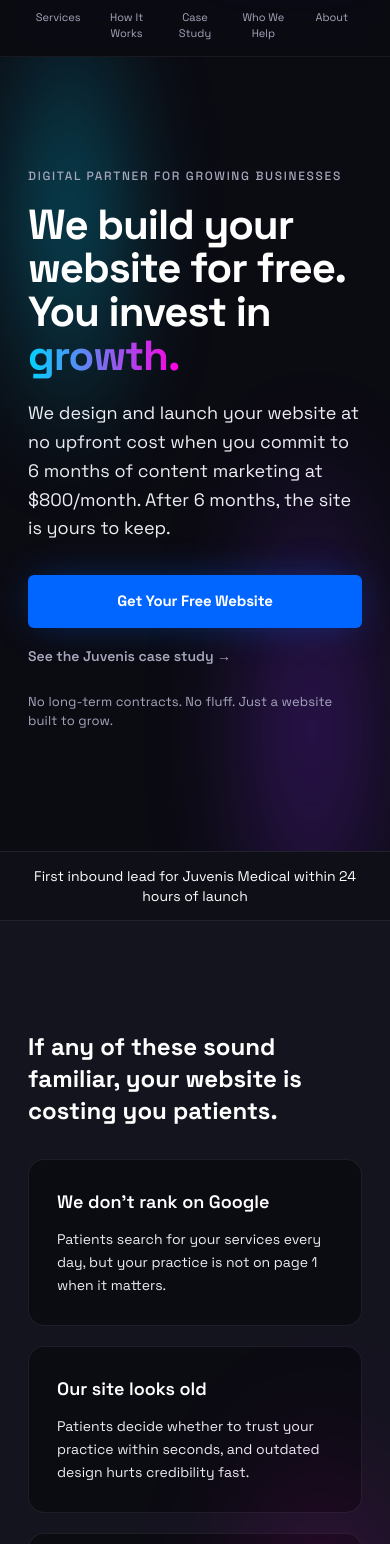
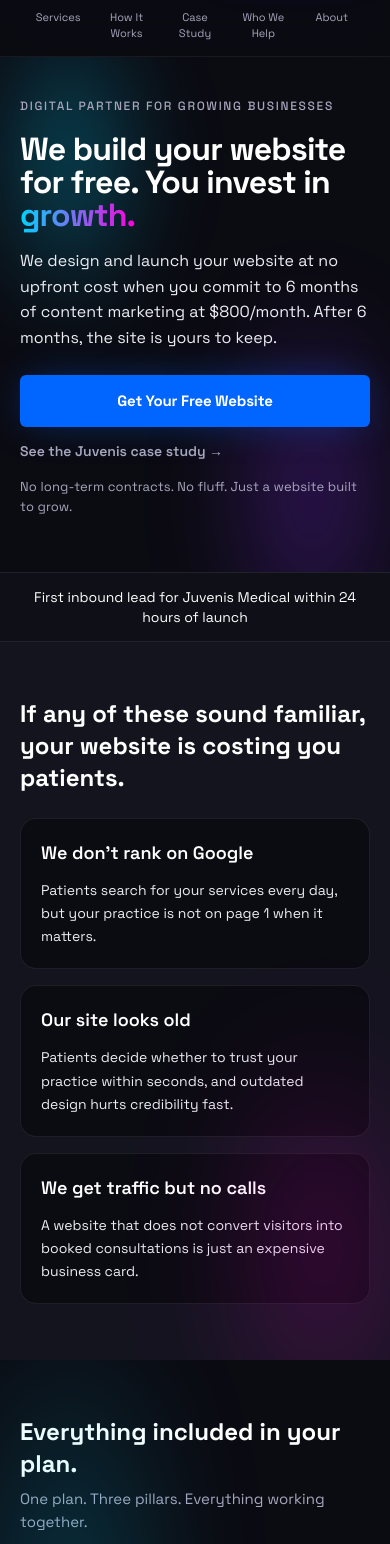
Before and after one commit to peterluke101/peterlukedigital-site, a Next.js app: page / in a window 390 px wide. Shown: the part 101-1645 px from the top of the page. Built offline with nearby package versions, Linux system fonts and the light colour scheme; no server answers.

Commit message:
Tighten mobile spacing on homepage

```diff
--- a/app/page.tsx
+++ b/app/page.tsx
@@ -193,7 +193,7 @@ export default function Home() {
         <section id="top" className="relative overflow-hidden bg-background scroll-mt-24">
           <div className="pointer-events-none absolute -left-[10%] -top-[20%] h-[80%] w-[55%] bg-[radial-gradient(ellipse,rgba(0,212,255,0.35),transparent_60%)] blur-[40px]" />
           <div className="pointer-events-none absolute -bottom-[30%] -right-[10%] h-[90%] w-[60%] bg-[radial-gradient(ellipse,rgba(138,43,255,0.3),transparent_65%)] blur-[40px]" />
-          <div className="relative z-[2] mx-auto grid w-full max-w-[1200px] items-center gap-12 px-7 pb-[120px] pt-[110px] lg:grid-cols-[1.1fr_1fr]">
+          <div className="relative z-[2] mx-auto grid w-full max-w-[1200px] items-center gap-12 px-5 pb-14 pt-10 md:px-7 md:pb-[120px] md:pt-[110px] lg:grid-cols-[1.1fr_1fr]">
             <div>
               <p className="mb-[18px] text-[12px] font-medium uppercase tracking-[0.14em] text-muted">
                 DIGITAL PARTNER FOR GROWING BUSINESSES
@@ -202,7 +202,7 @@ export default function Home() {
                 initial={{ opacity: 0, y: 16 }}
                 animate={{ opacity: 1, y: 0 }}
                 transition={{ duration: 0.55, ease: "easeOut" }}
-                className="max-w-4xl text-[clamp(42px,5.2vw,64px)] font-bold leading-[1.04] tracking-[-0.025em] text-text"
+                className="max-w-4xl text-[clamp(32px,8vw,64px)] md:text-[clamp(42px,5.2vw,64px)] font-bold leading-[1.04] tracking-[-0.025em] text-text"
               >
                 We build your website for free. You invest in{" "}
                 <span className="bg-[linear-gradient(90deg,#00D4FF,#FF00E0)] bg-clip-text text-transparent">
@@ -213,7 +213,7 @@ export default function Home() {
                 initial={{ opacity: 0, y: 16 }}
                 animate={{ opacity: 1, y: 0 }}
                 transition={{ duration: 0.55, delay: 0.08, ease: "easeOut" }}
-                className="mt-[22px] max-w-[560px] text-[18px] leading-[1.6] text-text-bright"
+                className="mt-4 max-w-[560px] text-[16px] md:mt-[22px] md:text-[18px] leading-[1.6] text-text-bright"
               >
                 We design and launch your website at no upfront cost when you
                 commit to 6 months of content marketing at $800/month. After 6
@@ -223,7 +223,7 @@ export default function Home() {
                 initial={{ opacity: 0, y: 16 }}
                 animate={{ opacity: 1, y: 0 }}
                 transition={{ duration: 0.55, delay: 0.16, ease: "easeOut" }}
-                className="mt-8 flex flex-col flex-wrap gap-[18px] sm:flex-row sm:items-center"
+                className="mt-6 flex flex-col flex-wrap gap-[14px] md:mt-8 md:gap-[18px] sm:flex-row sm:items-center"
               >
                 <a
                   href={calendlyLink}
@@ -241,7 +241,7 @@ export default function Home() {
                   See the Juvenis case study →
                 </a>
               </motion.div>
-              <p className="mt-[26px] text-[13px] tracking-[0.01em] text-muted">
+              <p className="mt-4 text-[13px] md:mt-[26px] tracking-[0.01em] text-muted">
                 No long-term contracts. No fluff. Just a website built to grow.
               </p>
             </div>
@@ -264,12 +264,12 @@ export default function Home() {
 
         <MotionSection id="problems" className="relative overflow-hidden bg-surface scroll-mt-24">
           <div className="pointer-events-none absolute -right-[10%] bottom-[-20%] h-[70%] w-[55%] bg-[radial-gradient(ellipse,rgba(255,0,224,0.28),transparent_65%)] blur-[60px]" />
-          <div className="mx-auto w-full max-w-[1200px] px-7 py-[110px]">
+          <div className="mx-auto w-full max-w-[1200px] px-5 py-14 md:px-7 md:py-[110px]">
             <h2 className="max-w-3xl text-2xl font-bold text-text sm:text-3xl">
               If any of these sound familiar, your website is costing you
               patients.
             </h2>
-            <div className="mt-8 grid gap-5 md:grid-cols-3">
+            <div className="mt-6 grid gap-4 md:mt-8 md:gap-5 md:grid-cols-3">
               {[
                 {
                   title: "We don't rank on Google",
@@ -286,7 +286,7 @@ export default function Home() {
               ].map((item) => (
                 <div
                   key={item.title}
-                  className="rounded-2xl border border-[rgba(255,255,255,0.08)] bg-background p-[28px] transition-colors duration-200 hover:border-[rgba(255,255,255,0.14)]"
+                  className="rounded-2xl border border-[rgba(255,255,255,0.08)] bg-background p-5 md:p-[28px] transition-colors duration-200 hover:border-[rgba(255,255,255,0.14)]"
                 >
                   <h3 className="text-lg font-semibold text-text">
                     {item.title}
@@ -303,12 +303,12 @@ export default function Home() {
         <MotionSection id="services" className="relative overflow-hidden bg-background scroll-mt-24">
           <div className="pointer-events-none absolute -left-[10%] top-[-10%] h-[70%] w-[55%] bg-[radial-gradient(ellipse,rgba(0,212,255,0.30),transparent_65%)] blur-[60px]" />
           <div className="pointer-events-none absolute right-[-5%] bottom-[-10%] h-[50%] w-[40%] bg-[radial-gradient(ellipse,rgba(138,43,255,0.25),transparent_65%)] blur-[50px]" />
-          <div className="mx-auto w-full max-w-[1200px] px-7 py-[110px]">
+          <div className="mx-auto w-full max-w-[1200px] px-5 py-14 md:px-7 md:py-[110px]">
             <h2 className="text-2xl font-bold text-text sm:text-3xl">
               Everything included in your plan.
             </h2>
-            <p className="mt-3 text-[16px] text-muted">One plan. Three pillars. Everything working together.</p>
-            <div className="mt-8 grid gap-5 md:grid-cols-3">
+            <p className="mt-2 text-[15px] text-muted md:mt-3 md:text-[16px]">One plan. Three pillars. Everything working together.</p>
+            <div className="mt-6 grid gap-4 md:mt-8 md:gap-5 md:grid-cols-3">
               {[
                 {
                   icon: "🖥️",
@@ -340,7 +340,7 @@ export default function Home() {
               ].map((service) => (
                 <div
                   key={service.title}
-                  className="relative overflow-hidden rounded-2xl border border-[rgba(255,255,255,0.08)] bg-surface-elevated p-[28px] transition-colors duration-200 hover:border-[rgba(255,255,255,0.14)]"
+                  className="relative overflow-hidden rounded-2xl border border-[rgba(255,255,255,0.08)] bg-surface-elevated p-5 md:p-[28px] transition-colors duration-200 hover:border-[rgba(255,255,255,0.14)]"
                 >
                   <div className="absolute inset-x-0 top-0 h-[2px] bg-[linear-gradient(45deg,#00D4FF,#0066FF,#00F5A0,#8A2BFF,#FF00E0)]" />
                   <ServiceIcon>{service.icon}</ServiceIcon>
@@ -363,11 +363,11 @@ export default function Home() {
 
         <MotionSection id="how-it-works" className="relative overflow-hidden bg-surface scroll-mt-24">
           <div className="pointer-events-none absolute left-[30%] top-[-20%] h-[80%] w-[50%] bg-[radial-gradient(ellipse,rgba(138,43,255,0.30),transparent_65%)] blur-[60px]" />
-          <div className="mx-auto w-full max-w-[1200px] px-7 py-[110px]">
+          <div className="mx-auto w-full max-w-[1200px] px-5 py-14 md:px-7 md:py-[110px]">
             <h2 className="text-2xl font-bold text-text sm:text-3xl">
               Simple process. Fast results.
             </h2>
-            <div className="mt-8 grid gap-6 md:grid-cols-3">
+            <div className="mt-6 grid gap-4 md:mt-8 md:gap-6 md:grid-cols-3">
               {[
                 "Free Audit 20 min",
                 "We Build & Optimize",
@@ -375,7 +375,7 @@ export default function Home() {
               ].map((step, index) => (
                 <div
                   key={step}
-                  className="rounded-2xl border border-[rgba(255,255,255,0.08)] bg-surface-elevated p-[28px]"
+                  className="rounded-2xl border border-[rgba(255,255,255,0.08)] bg-surface-elevated p-5 md:p-[28px]"
                 >
                   <p className="text-[13px] font-bold tracking-[0.14em] text-cyan uppercase">
                     Step {index + 1}
@@ -392,11 +392,11 @@ export default function Home() {
         <MotionSection id="pricing" className="relative overflow-hidden bg-background scroll-mt-24">
           <div className="pointer-events-none absolute -right-[5%] top-[-10%] h-[80%] w-[55%] bg-[radial-gradient(ellipse,rgba(0,212,255,0.32),transparent_65%)] blur-[60px]" />
           <div className="pointer-events-none absolute -left-[10%] bottom-[-20%] h-[60%] w-[45%] bg-[radial-gradient(ellipse,rgba(255,0,224,0.25),transparent_65%)] blur-[50px]" />
-          <div className="mx-auto w-full max-w-[1200px] px-7 py-[110px]">
+          <div className="mx-auto w-full max-w-[1200px] px-5 py-14 md:px-7 md:py-[110px]">
             <h2 className="text-2xl font-bold text-text sm:text-3xl">
               Simple, Transparent Pricing
             </h2>
-            <div className="mt-8 max-w-2xl rounded-2xl border border-[rgba(255,255,255,0.08)] bg-surface-elevated p-[28px]">
+            <div className="mt-6 max-w-2xl rounded-2xl md:mt-8 border border-[rgba(255,255,255,0.08)] bg-surface-elevated p-5 md:p-[28px]">
               <div className="flex items-start justify-between">
                 <p className="text-sm font-semibold uppercase tracking-[0.14em] text-cyan">
                   Growth Plan
@@ -449,12 +449,12 @@ export default function Home() {
 
         <MotionSection id="addons" className="relative overflow-hidden bg-surface scroll-mt-24">
           <div className="pointer-events-none absolute right-[-5%] top-[-10%] h-[70%] w-[50%] bg-[radial-gradient(ellipse,rgba(138,43,255,0.25),transparent_65%)] blur-[60px]" />
-          <div className="mx-auto w-full max-w-[1200px] px-7 py-[110px]">
+          <div className="mx-auto w-full max-w-[1200px] px-5 py-14 md:px-7 md:py-[110px]">
             <h2 className="text-2xl font-bold text-text sm:text-3xl">
               Also available.
             </h2>
-            <p className="mt-3 text-[16px] text-muted">One-time projects. No subscription required.</p>
-            <div className="mt-8 grid gap-5 md:grid-cols-3">
+            <p className="mt-2 text-[15px] text-muted md:mt-3 md:text-[16px]">One-time projects. No subscription required.</p>
+            <div className="mt-6 grid gap-4 md:mt-8 md:gap-5 md:grid-cols-3">
               {[
                 {
                   icon: "✦",
@@ -492,7 +492,7 @@ export default function Home() {
               ].map((addon) => (
                 <div
                   key={addon.title}
-                  className="rounded-2xl border border-[rgba(255,255,255,0.08)] bg-background p-[28px] transition-colors duration-200 hover:border-[rgba(255,255,255,0.14)]"
+                  className="rounded-2xl border border-[rgba(255,255,255,0.08)] bg-background p-5 md:p-[28px] transition-colors duration-200 hover:border-[rgba(255,255,255,0.14)]"
                 >
                   <div className="flex items-start justify-between">
                     <GradientRing size={36} />
@@ -520,7 +520,7 @@ export default function Home() {
                 </div>
               ))}
             </div>
-            <div className="mt-10 w-full overflow-hidden rounded-2xl border border-[rgba(255,255,255,0.08)]">
+            <div className="mt-6 w-full overflow-hidden md:mt-6 rounded-2xl border md:mt-10 border-[rgba(255,255,255,0.08)]">
               <Image
                 src="/assets/images/PLD-branding-guide.jpg"
                 alt="Brand identity example — Peter Luke Digital"
@@ -535,19 +535,19 @@ export default function Home() {
         <MotionSection id="case-study" className="relative overflow-hidden bg-background scroll-mt-24">
           <div className="pointer-events-none absolute -left-[5%] top-[-10%] h-[70%] w-[50%] bg-[radial-gradient(ellipse,rgba(0,212,255,0.28),transparent_65%)] blur-[60px]" />
           <div className="pointer-events-none absolute right-[-5%] bottom-[-10%] h-[60%] w-[45%] bg-[radial-gradient(ellipse,rgba(138,43,255,0.25),transparent_65%)] blur-[60px]" />
-          <div className="mx-auto w-full max-w-[1200px] px-7 py-[110px]">
+          <div className="mx-auto w-full max-w-[1200px] px-5 py-14 md:px-7 md:py-[110px]">
             <p className="text-[12px] font-medium uppercase tracking-[0.14em] text-muted">Client results</p>
             <h2 className="mt-3 text-2xl font-bold text-text sm:text-3xl">
               Real results. Real words.
             </h2>
-            <div className="mt-10 rounded-2xl border border-[rgba(255,255,255,0.08)] bg-surface-elevated p-[40px]">
+            <div className="mt-6 rounded-2xl border md:mt-10 border-[rgba(255,255,255,0.08)] bg-surface-elevated p-6 md:p-[40px]">
               <div className="flex items-start gap-4">
                 <GradientRing size={48} className="shrink-0 mt-1" />
                 <div>
                   <p className="text-[17px] leading-[1.7] text-muted italic">
                     &ldquo;Pete put together a brand-new, aesthetically pleasing, and technically superior site for me in less than 72 hours. We had a conversation about what I was looking for and within hours he was presenting me with rough outlines. He made the desired changes within minutes, and the site was live and generating leads/revenues within a day.&rdquo;
                   </p>
-                  <p className="mt-5 text-[22px] font-bold leading-[1.5] text-text italic">
+                  <p className="mt-4 text-[18px] font-bold leading-[1.5] md:text-[22px] text-text italic">
                     &ldquo;I have never worked with any web firm that is this responsive, this fast, this proficient and this professional.&rdquo;
                   </p>
                   <div className="mt-6 flex items-center gap-4">
@@ -577,7 +577,7 @@ export default function Home() {
 
         <MotionSection id="who-we-help" className="relative overflow-hidden bg-surface scroll-mt-24">
           <div className="pointer-events-none absolute -left-[5%] top-[10%] h-[70%] w-[50%] bg-[radial-gradient(ellipse,rgba(0,212,255,0.28),transparent_65%)] blur-[60px]" />
-          <div className="mx-auto w-full max-w-[1200px] px-7 py-[110px]">
+          <div className="mx-auto w-full max-w-[1200px] px-5 py-14 md:px-7 md:py-[110px]">
             <h2 className="text-2xl font-bold text-text sm:text-3xl">
               Built specifically for medical and wellness practices.
             </h2>
@@ -606,8 +606,8 @@ export default function Home() {
 
         <MotionSection id="about" className="relative overflow-hidden bg-background scroll-mt-24">
           <div className="pointer-events-none absolute right-[-5%] top-[5%] h-[80%] w-[55%] bg-[radial-gradient(ellipse,rgba(138,43,255,0.28),transparent_65%)] blur-[60px]" />
-          <div className="mx-auto grid w-full max-w-[1200px] gap-[56px] px-7 py-[110px] lg:grid-cols-[320px_1fr]">
-            <div className="relative h-[320px] w-[320px] overflow-hidden rounded-[20px] border border-[rgba(255,255,255,0.08)] bg-surface">
+          <div className="mx-auto grid w-full max-w-[1200px] gap-8 px-5 py-14 md:gap-[56px] md:px-7 md:py-[110px] lg:grid-cols-[320px_1fr]">
+            <div className="relative h-[260px] w-full max-w-[320px] md:h-[320px] md:w-[320px] overflow-hidden rounded-[20px] border border-[rgba(255,255,255,0.08)] bg-surface">
               <Image
                 src="/assets/images/headshot-pete.jpg"
                 alt="Pete Luke headshot"
@@ -635,8 +635,8 @@ export default function Home() {
         <MotionSection className="relative overflow-hidden bg-background scroll-mt-24">
           <div className="pointer-events-none absolute -left-[10%] top-[-10%] h-[90%] w-[55%] bg-[radial-gradient(ellipse,rgba(0,212,255,0.38),transparent_60%)] blur-[60px]" />
           <div className="pointer-events-none absolute -right-[10%] bottom-[-20%] h-[90%] w-[60%] bg-[radial-gradient(ellipse,rgba(255,0,224,0.35),transparent_65%)] blur-[60px]" />
-          <div className="mx-auto w-full max-w-[1200px] px-7 py-[120px] text-center">
-            <div className="mb-8 flex justify-center">
+          <div className="mx-auto w-full max-w-[1200px] px-5 py-14 md:px-7 md:py-[120px] text-center">
+            <div className="mb-5 flex justify-center md:mb-8">
               <GradientRing size={120} />
             </div>
             <h2 className="text-2xl font-bold text-text sm:text-4xl">
```
